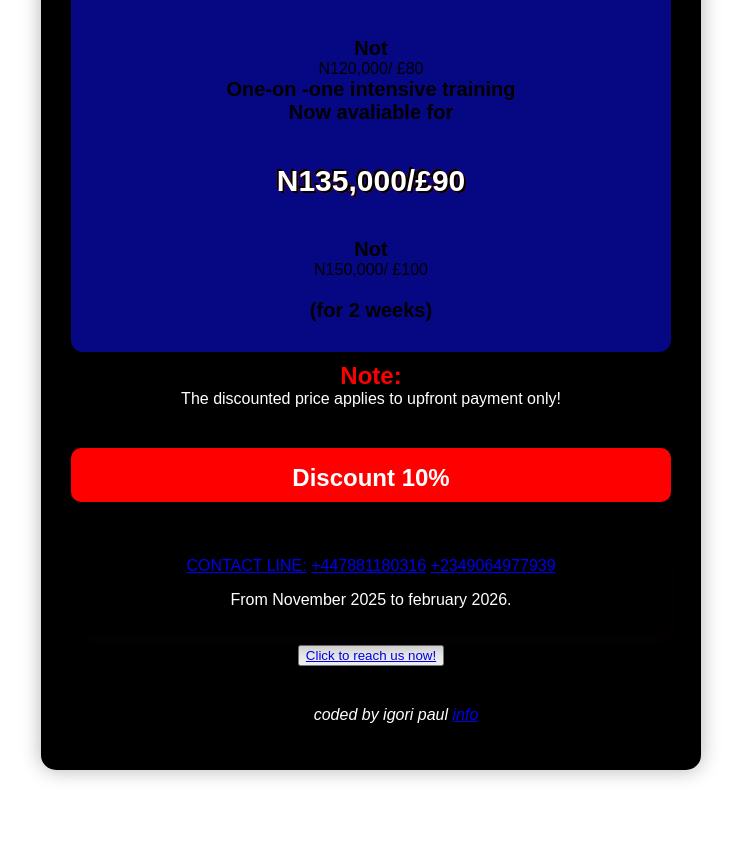
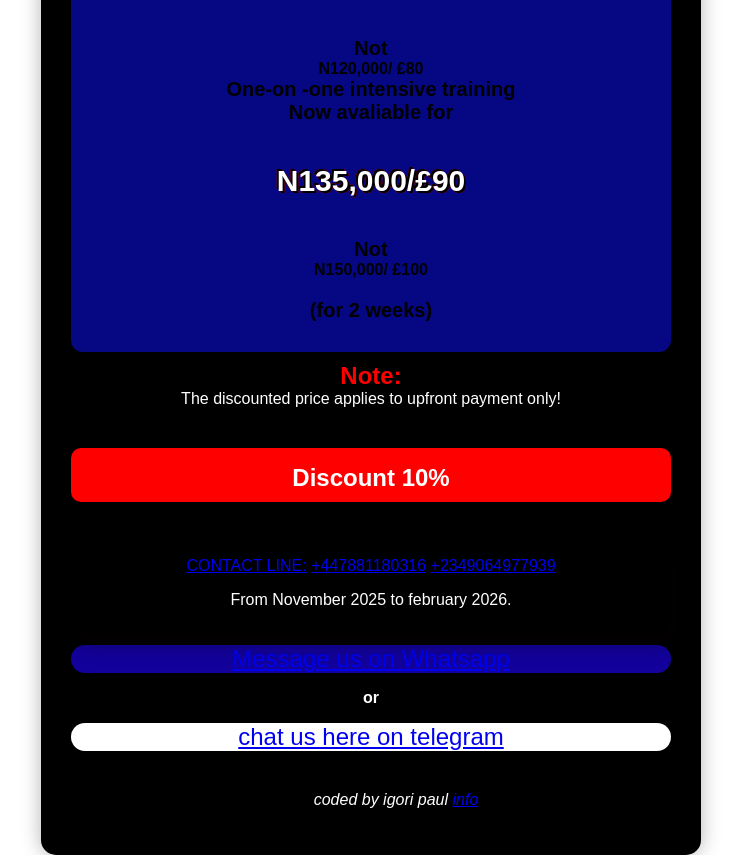
Before and after one commit to igoripaul144-hue/side_work, a plain HTML site: page index.html in a window 1280 px wide. Shown: the part 620-1475 px from the top of the page, without its empty margins (269-1010 px from the left). Before the commit the page ends 1390 px from the top, so only its background shows below. Drawn offline with Linux system fonts and the light colour scheme.

Commit message:
edit commit

```diff
--- a/class.css
+++ b/class.css
@@ -48,6 +48,7 @@ main {
   padding-bottom: 10px;
   padding-top: 12px;
   margin-bottom: 15px;
+  padding-right: 16px;
 
  }
  h2 {
@@ -121,11 +122,9 @@ font-size: 20px;
     color: white;
   }
 
-  button:hover{
-    background-color: rgb(241, 210, 33);
-    color: blueviolet;
-    cursor: pointer;
-  }
+ .those {
+    font-weight: bold;
+ }
   .personal {
     color: white;
     font-size: 16px;
@@ -134,3 +133,37 @@ font-size: 20px;
    margin-left: 50px;
 
   }
+  .posts {
+    color: white;
+    border-radius: 16px;
+    font-size: 24px;
+    background-color: rgb(18, 2, 155);
+    text-align: center;
+    justify-content: center;
+  }
+  .posts:hover {
+    color: rgb(59, 71, 230);
+    background-color: rgb(29, 29, 29);
+    cursor: pointer;
+  }
+  #pp {
+    color: white;
+    font-weight: bold;
+    font-size: 16px;
+    text-align: center;
+    justify-content: center;
+  }
+  .cross {
+    color: red;
+     border-radius: 16px;
+    font-size: 24px;
+    background-color: rgb(255, 255, 255);
+
+    text-align: center;
+    justify-content: center;
+  }
+  .cross:hover {
+      color: rgb(0, 0, 0);
+      background-color: rgb(131, 18, 18);
+    cursor: pointer;
+  }
--- a/index.html
+++ b/index.html
@@ -61,7 +61,15 @@
 <p class="gain">From November 2025 to february 2026.</p>
 
 </section>
-<button>  <a href=" tel:+2349064977939">Click to reach us now!</a></button>
+
+<section>
+
+   <div class="posts" ><a href="https://wa.me/+2349064977939">Message us on Whatsapp <i class="fa-brands fa-whatsapp fa-bounce" style="color: #084432;"></i></a></div>
+   <p id="pp">or</p>
+     <div class="cross" ><a href="https://t.me/+2349064977939"> <i class="fa-brands fa-telegram fa-shake" style="color: #74C0FC;"></i> chat us here on telegram</a> </div>
+
+</section>
+
  <p class="personal">coded by igori paul <a href="https://socialprofile-eight.vercel.app/">info</a></p>
 
 </main>
```
